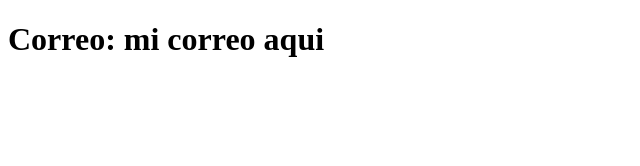
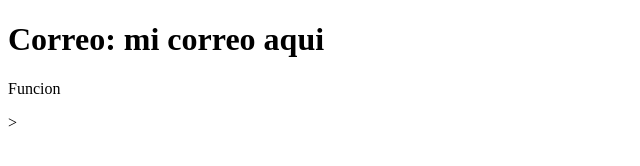
Before and after one commit to felipebonilla97/sistema-de-registro, a plain HTML site: page contacto.html in a window 1280 px wide. Shown: the full height of the page, 0-640 px from the left. Drawn offline with Linux system fonts and the light colour scheme.

Commit message:
Actualiza el contacto

```diff
--- a/contacto.html
+++ b/contacto.html
@@ -7,5 +7,6 @@
 </head>
 <body>
     <h1> Correo: mi correo aqui</h1>
+        <p> Funcion </p>>
 </body>
 </html>
```
